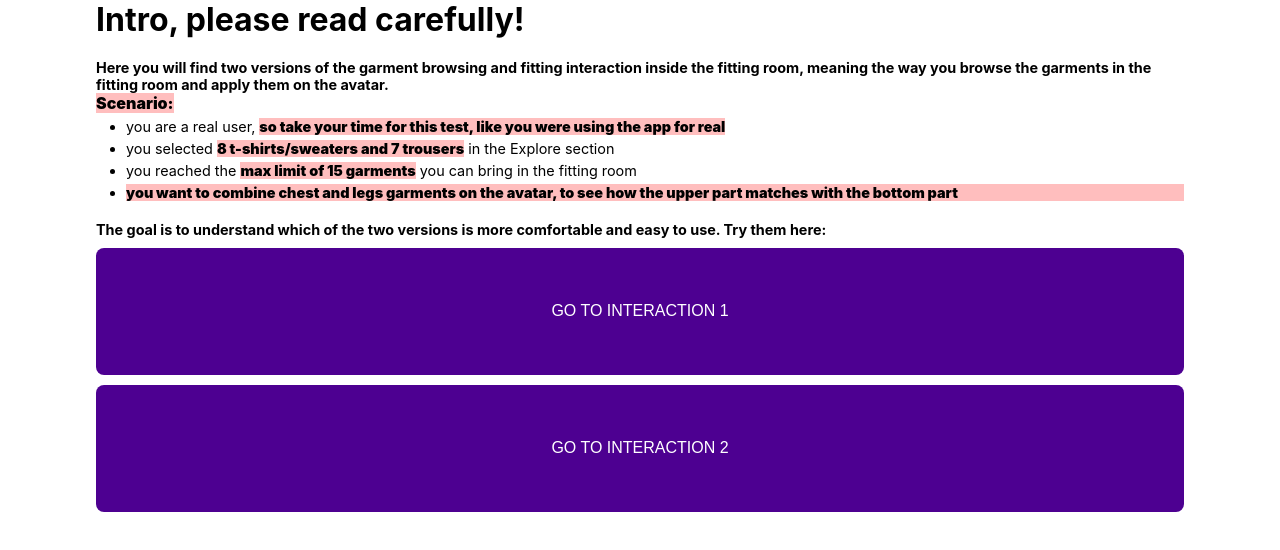
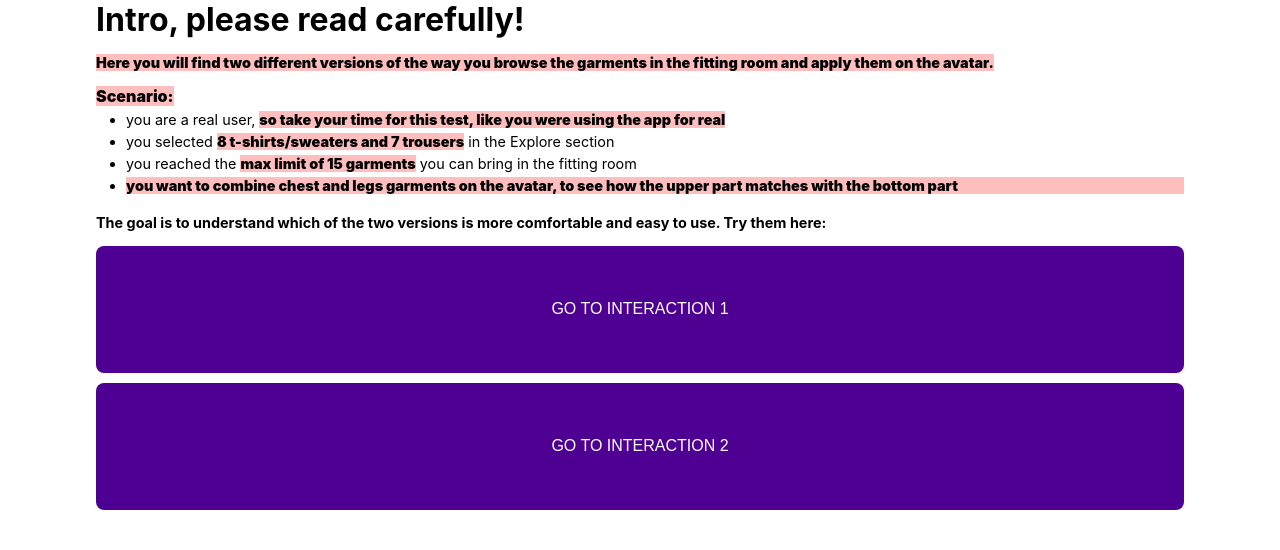
Before and after one commit to andipy/wardrobe, a React (Create React App) app: page / in a window 1280 px wide. Shown: the top 550 px of the page. Built offline with nearby package versions, Linux system fonts and the light colour scheme.

Commit message:
improved

```diff
--- a/src/Intro.jsx
+++ b/src/Intro.jsx
@@ -9,7 +9,7 @@ function Intro() {
     <div className="container">
       <h1>Intro, please read carefully!</h1>
 
-      <p>Here you will find two versions of the garment browsing and fitting interaction inside the fitting room, meaning the way you browse the garments in the fitting room and apply them on the avatar.</p>
+      <p><span className="highlight">Here you will find two different versions of the way you browse the garments in the fitting room and apply them on the avatar.</span></p>
 
       <span className="highlight">Scenario:</span>
       <ul>
--- a/src/index.css
+++ b/src/index.css
@@ -145,7 +145,7 @@ nav {
 
 p {
   font-weight: 700;
-  margin-top: 20px;
+  margin: 15px 0;
   font-size: .9em;
 }
 
```
